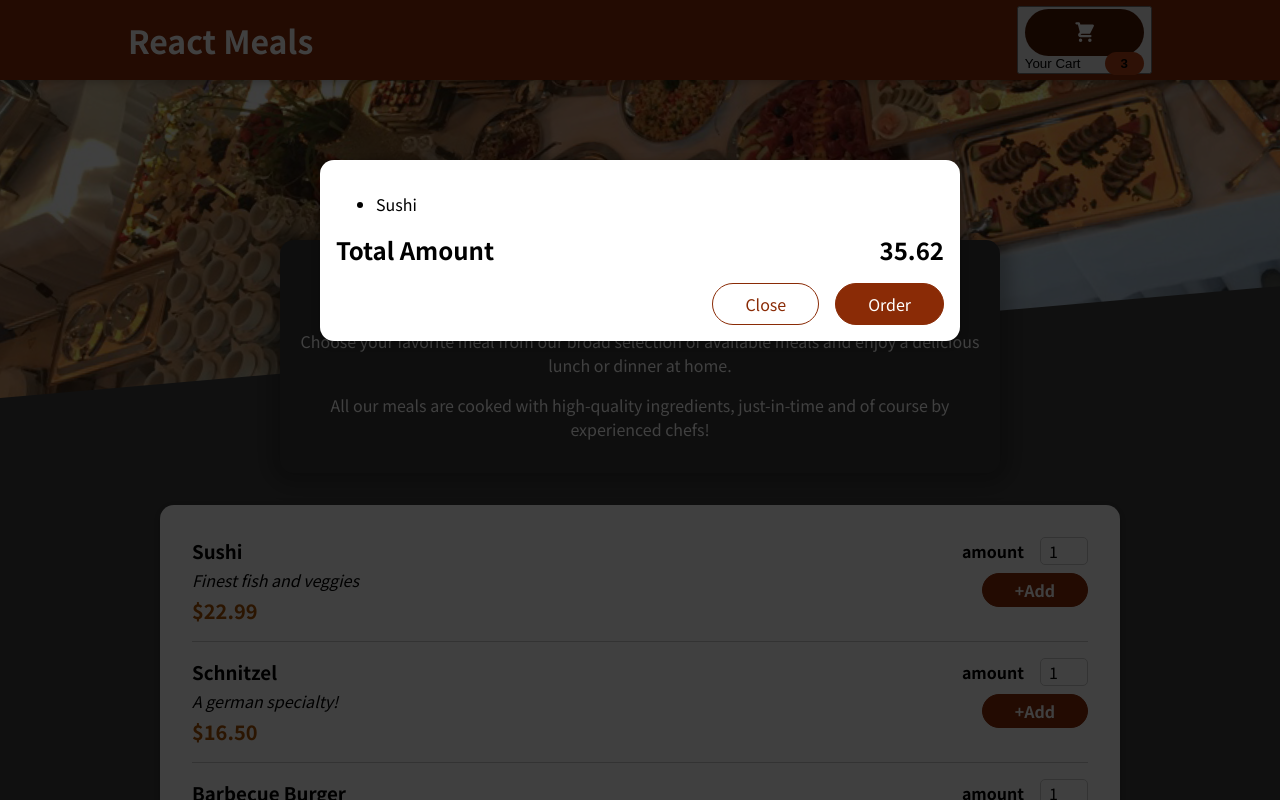
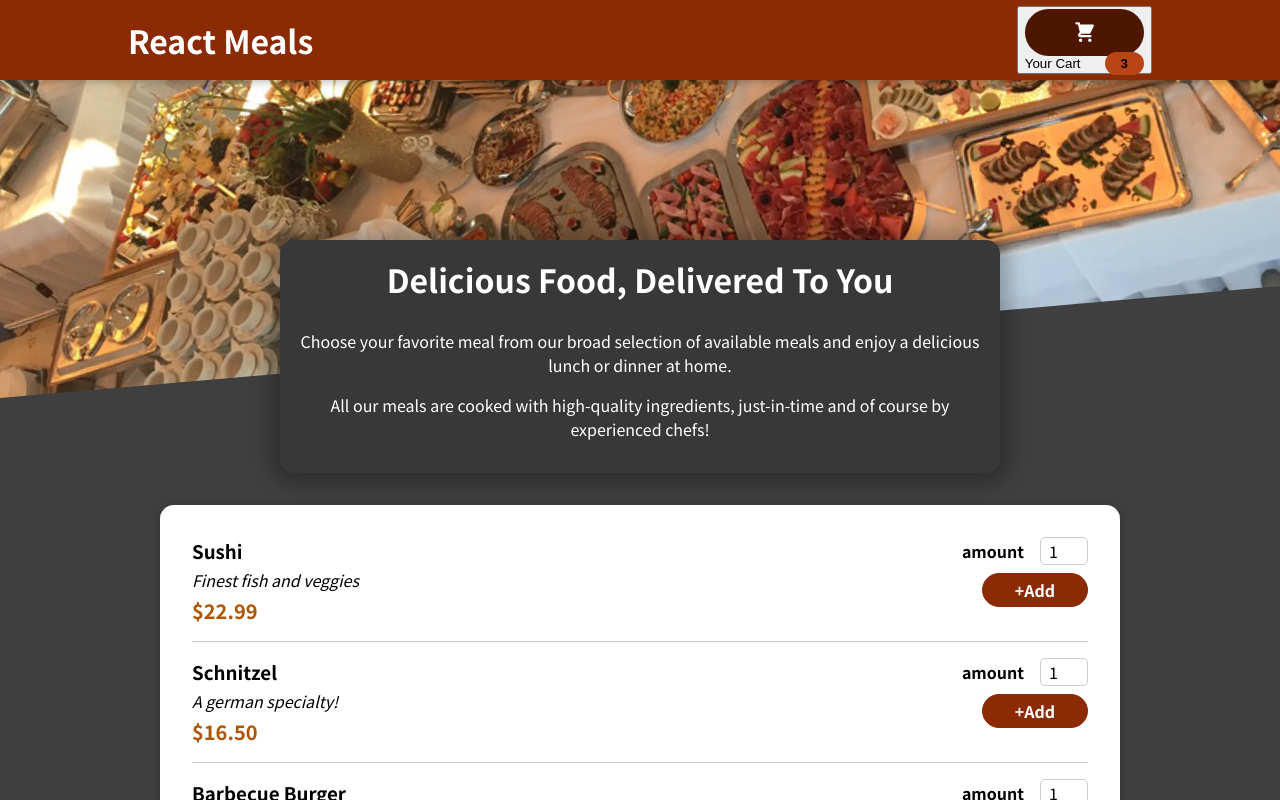
Before and after one commit to rafaelflorespereira/BuildingAFoodOrderApp, a React (Create React App) app: page / in a window 1280 px wide. Shown: the top 800 px of the page. Built offline with nearby package versions, Linux system fonts and the light colour scheme.

Commit message:
added close and open buttons for the modal

```diff
--- a/src/App.js
+++ b/src/App.js
@@ -1,15 +1,25 @@
 /* React can be ommited in some new React projects */
-import { Fragment } from "react";
+import { Fragment, useState } from "react";
 
 import Header from "./components/Layout/Header";
 import Meals from "./components/Meals/Meals";
 import Cart from "./components/Cart/Cart";
 
 function App() {
+  const [cartIsShown, setCartIsShown] = useState(false)
+
+  const openCartHandler = () => {
+    setCartIsShown(true)
+  }
+
+  const closeCartHandler = () => {
+    setCartIsShown(false)
+  }
+
   return (
     <Fragment>
-      <Cart />
-      <Header />
+      {cartIsShown && <Cart onCloseCart={closeCartHandler}/>}
+      <Header onClickCart={openCartHandler} />
       <main>
         <Meals />
       </main>
--- a/src/components/Cart/Cart.js
+++ b/src/components/Cart/Cart.js
@@ -11,14 +11,14 @@ const Cart = (props) => {
   );
 
   return (
-    <Modal>
+    <Modal onCloseCart={props.onCloseCart}>
       {cartItems}
       <div className={classes.total}>
         <span>Total Amount</span>
         <span>35.62</span>
       </div>
       <div className={classes.actions}>
-        <button className={classes["button--alt"]}>Close</button>
+        <button className={classes["button--alt"]} onClick={props.onCloseCart}>Close</button>
         <button className={classes.button}>Order</button>
       </div>
     </Modal>
--- a/src/components/Layout/Header.js
+++ b/src/components/Layout/Header.js
@@ -8,7 +8,7 @@ const Header = (props) => {
   return <React.Fragment>
     <header className={classes.header}>
       <h1>React Meals</h1>
-      <HeaderCartButton />
+      <HeaderCartButton onOpenClick={props.onClickCart}/>
     </header>
     {/* When the class has a hyphen it needs be got like an array */}
     <div className={classes['main-image']}>
--- a/src/components/Layout/HeaderCartButton.js
+++ b/src/components/Layout/HeaderCartButton.js
@@ -2,7 +2,7 @@ import CartIcon from "../Cart/CartIcon"
 import classes from "./HeaderCartButton.module.css"
 
 const HeaderCartButton = props => {
-    return <button>
+    return <button onClick={props.onOpenClick}>
         <span className={classes.button}>
             <CartIcon />
         </span>
--- a/src/components/UI/Modal.js
+++ b/src/components/UI/Modal.js
@@ -3,7 +3,7 @@ import ReactDOM from "react-dom";
 import classes from "./Modal.module.css";
 
 const Backdrop = (props) => {
-  return <div className={classes.backdrop}></div>;
+  return <div className={classes.backdrop} onClick={props.onClick}></div>;
 };
 const ModalOverlay = (props) => {
   return (
@@ -18,7 +18,7 @@ const portalElement = document.getElementById("overlays")
 const Modal = (props) => {
   return (
     <Fragment>
-      {ReactDOM.createPortal(<Backdrop />, portalElement)}
+      {ReactDOM.createPortal(<Backdrop onClick={props.onCloseCart} />, portalElement)}
       {ReactDOM.createPortal(<ModalOverlay>{props.children}</ModalOverlay>, portalElement)}
     </Fragment>
   );
```
Also changed, not shown: 1 other file (tests, documents, lock files or other folders).
